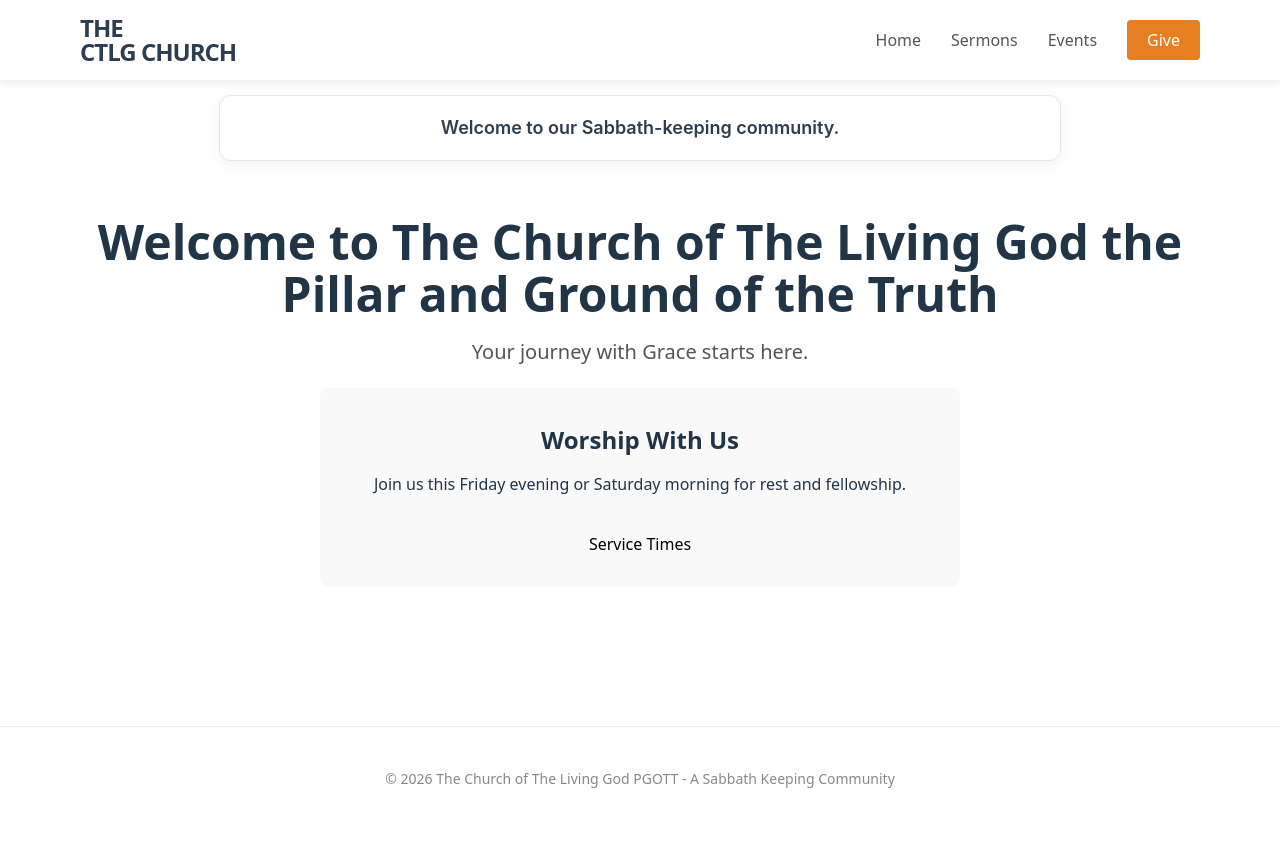
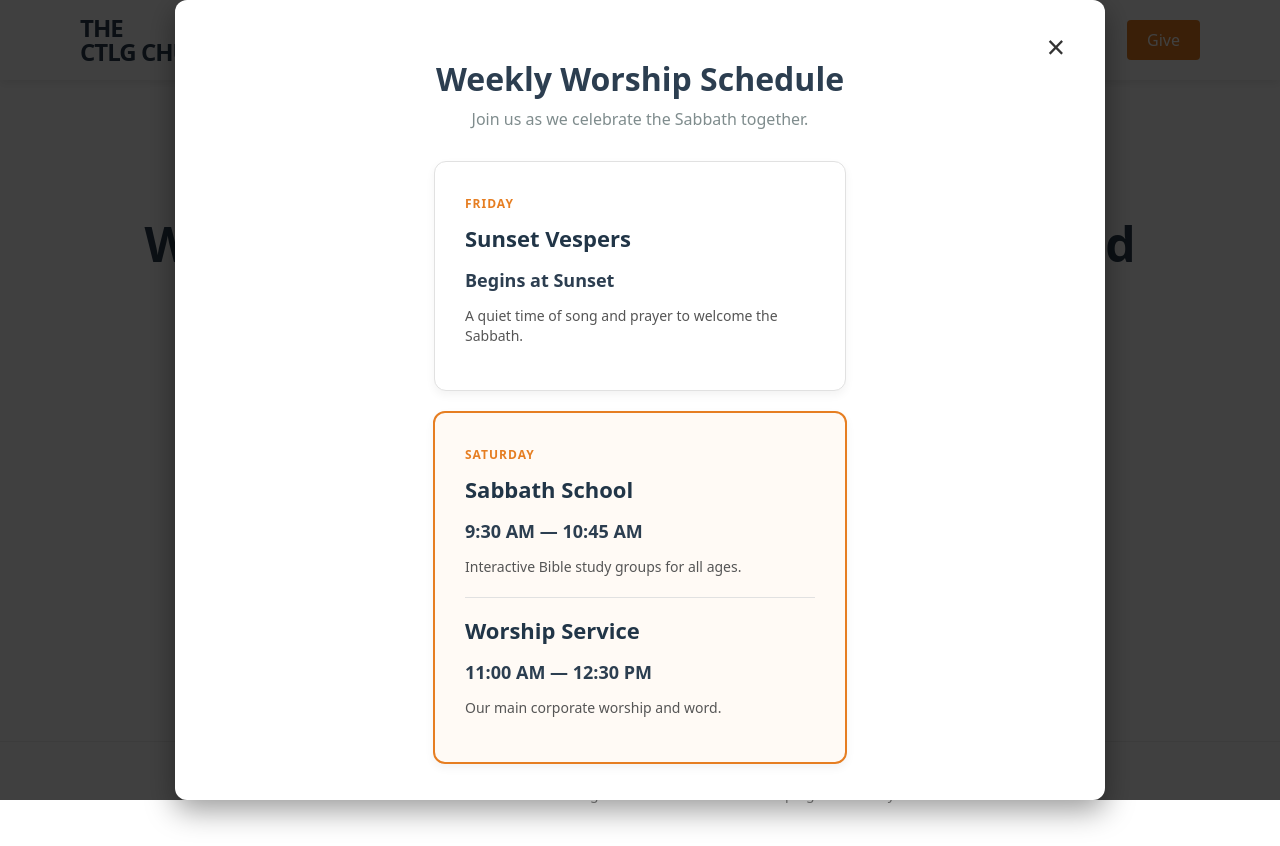
Before and after one commit to sallymarie-dev/ctlg-site, a React (Vite) app: page / in a window 1280 px wide. Both pictures are taken after a click on the button "Service Times". Built offline with nearby package versions, Linux system fonts and the light colour scheme; no server answers.

Commit message:
added church service floating madal

```diff
--- a/src/App.jsx
+++ b/src/App.jsx
@@ -1,32 +1,50 @@
+import React, { useState } from 'react';
 import './styles/App.css';
 import Navbar from './components/NavBar';
 import SabbathStatus from './components/SabbathStatus';
+import ServiceSchedule from './components/ServiceSchedule';
 
 function App() {
+  const [showSchedule, setShowSchedule] = useState(false);
+
   return (
     <div className="App">
-
       <Navbar />
       <SabbathStatus />
-      <main style={{ padding: '40px', textAlign: 'center' }}>
-        <h1 style={{ fontSize: '48px', marginBottom: '16px' }}>Welcome to The Church of The Living God the Pillar and Ground of the Truth</h1>
-        <p style={{ fontSize: '20px', color: '#555555', marginBottom: '24px' }}>
+
+      <main className="main-content">
+        <h1 className="hero-title">
+          Welcome to The Church of The Living God <br />
+          <span className="hero-subtitle">the Pillar and Ground of the Truth</span>
+        </h1>
+
+        <p className="hero-description">
           Your journey with Grace starts here.
         </p>
 
-        <div style={{ padding: '20px', backgroundColor: '#f9f9f9', borderRadius: '8px', maxWidth: '600px', margin: '0 auto' }}>
-          <h2 style={{ fontSize: '24px' }}>Worship With Us</h2>
-          <p>Join us this Friday evening or Saturday morning for rest and fellowship.</p>
+        <div className="cta-section">
+          <h2 className="cta-title">Worship With Us</h2>
+          <p className="cta-text">Join us this Friday evening or Saturday morning for rest and fellowship.</p>
+
           <button
-            style={{ marginTop: '10px' }}
-            onClick={() => alert('Our service starts at 11:00 AM every Saturday!')}
+            className="service-times-btn"
+            onClick={() => setShowSchedule(true)}
           >
             Service Times
           </button>
         </div>
       </main>
 
-      <footer style={{ marginTop: '100px', padding: '40px', borderTop: '1px solid #eee', textAlign: 'center', fontSize: '14px', color: '#888' }}>
+      {showSchedule && (
+        <div className="modal-overlay" onClick={() => setShowSchedule(false)}>
+          <div className="modal-content" onClick={(e) => e.stopPropagation()}>
+            <button className="close-btn" onClick={() => setShowSchedule(false)}>×</button>
+            <ServiceSchedule />
+          </div>
+        </div>
+      )}
+
+      <footer className="site-footer">
         © {new Date().getFullYear()} The Church of The Living God PGOTT - A Sabbath Keeping Community
       </footer>
     </div>
--- /dev/null
+++ b/src/components/ServiceSchedule.jsx
@@ -0,0 +1,37 @@
+import React from 'react';
+import '../styles/App.css';
+
+const ServiceSchedule = () => {
+  return (
+    <div className="schedule-container">
+      <h2 className="schedule-title">Weekly Worship Schedule</h2>
+      <p className="schedule-subtitle">Join us as we celebrate the Sabbath together.</p>
+
+      <div className="schedule-grid">
+        {/* Friday Service */}
+        <div className="schedule-card">
+          <div className="day-tag">FRIDAY</div>
+          <h3>Sunset Vespers</h3>
+          <p className="time">Begins at Sunset</p>
+          <p className="desc">A quiet time of song and prayer to welcome the Sabbath.</p>
+        </div>
+
+        {/* Saturday Service */}
+        <div className="schedule-card active-day">
+          <div className="day-tag">SATURDAY</div>
+          <h3>Sabbath School</h3>
+          <p className="time">9:30 AM — 10:45 AM</p>
+          <p className="desc">Interactive Bible study groups for all ages.</p>
+
+          <div className="divider"></div>
+
+          <h3>Worship Service</h3>
+          <p className="time">11:00 AM — 12:30 PM</p>
+          <p className="desc">Our main corporate worship and word.</p>
+        </div>
+      </div>
+    </div>
+  );
+};
+
+export default ServiceSchedule;
--- a/src/styles/App.css
+++ b/src/styles/App.css
@@ -1,4 +1,4 @@
-/* General Layout */
+/* --- Navigation Bar --- */
 .navbar {
   display: flex;
   justify-content: space-between;
@@ -36,7 +36,6 @@
   color: #e67e22;
 }
 
-/* The "Give" Button */
 .nav-cta {
   background-color: #e67e22;
   color: #ffffff !important;
@@ -49,3 +48,177 @@
 .nav-cta:hover {
   background-color: #d35400;
 }
+.main-content {
+  padding: 40px;
+  text-align: center;
+}
+
+.hero-title {
+  font-size: 48px;
+  margin-bottom: 16px;
+  line-height: 56px;
+  color: #2c3e50;
+}
+
+.hero-subtitle {
+  font-size: 32px;
+  font-weight: 400;
+  display: block;
+  margin-top: 8px;
+}
+
+.hero-description {
+  font-size: 20px;
+  color: #555555;
+  margin-bottom: 24px;
+}
+
+.cta-section {
+  padding: 20px;
+  background-color: #f9f9f9;
+  border-radius: 8px;
+  max-width: 600px;
+  margin: 0px auto;
+  border: 1px solid #eeeeee;
+}
+
+.cta-title {
+  font-size: 24px;
+  margin-bottom: 10px;
+  color: #2c3e50;
+}
+
+.cta-text {
+  font-size: 16px;
+  margin-bottom: 15px;
+  color: #555555;
+}
+
+.service-times-btn {
+  margin-top: 10px;
+  padding: 12px 24px;
+  font-size: 16px;
+  background-color: #e67e22;
+  color: #ffffff;
+  border: none;
+  border-radius: 4px;
+  cursor: pointer;
+  font-weight: 600;
+}
+
+.modal-overlay {
+  position: fixed;
+  top: 0px;
+  left: 0px;
+  width: 100%;
+  height: 100%;
+  background-color: rgba(0, 0, 0, 0.75);
+  display: flex;
+  justify-content: center;
+  align-items: center;
+  z-index: 2000;
+}
+
+.modal-content {
+  background-color: #ffffff;
+  padding: 40px;
+  border-radius: 12px;
+  position: relative;
+  max-width: 850px;
+  width: 90%;
+  box-shadow: 0px 10px 30px rgba(0, 0, 0, 0.4);
+  max-height: 90vh;
+  overflow-y: auto;
+}
+
+.close-btn {
+  position: absolute;
+  top: 15px;
+  right: 20px;
+  background: none;
+  border: none;
+  font-size: 32px;
+  cursor: pointer;
+  color: #333333;
+}
+
+.schedule-container {
+  text-align: center;
+  padding: 0px 10px;
+}
+
+.schedule-title {
+  font-size: 32px;
+  color: #2c3e50;
+  margin-bottom: 8px;
+}
+
+.schedule-subtitle {
+  font-size: 16px;
+  color: #7f8c8d;
+  margin-bottom: 30px;
+}
+
+.schedule-grid {
+  display: flex;
+  gap: 20px;
+  justify-content: center;
+  flex-wrap: wrap;
+}
+
+.schedule-card {
+  background: #ffffff;
+  border: 1px solid #e1e1e1;
+  border-radius: 12px;
+  padding: 30px;
+  width: 350px;
+  box-shadow: 0px 4px 10px rgba(0,0,0,0.05);
+  text-align: left;
+}
+
+.active-day {
+  border: 2px solid #e67e22;
+  background-color: #fffaf5;
+}
+
+.day-tag {
+  font-size: 12px;
+  font-weight: 800;
+  color: #e67e22;
+  margin-bottom: 10px;
+  letter-spacing: 1px;
+}
+
+.schedule-card h3 {
+  font-size: 22px;
+  margin: 0px 0px 5px 0px;
+}
+
+.time {
+  font-weight: 700;
+  font-size: 18px;
+  color: #2c3e50;
+  margin-bottom: 10px;
+}
+
+.desc {
+  font-size: 14px;
+  color: #555555;
+  line-height: 20px;
+}
+
+.divider {
+  height: 1px;
+  background-color: #e1e1e1;
+  margin: 20px 0px;
+}
+
+
+.site-footer {
+  margin-top: 100px;
+  padding: 40px;
+  border-top: 1px solid #eeeeee;
+  text-align: center;
+  font-size: 14px;
+  color: #888888;
+}
```
